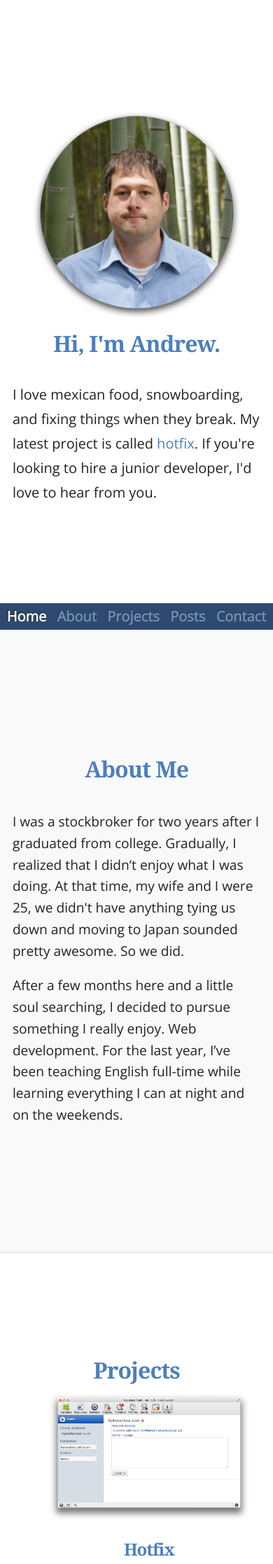
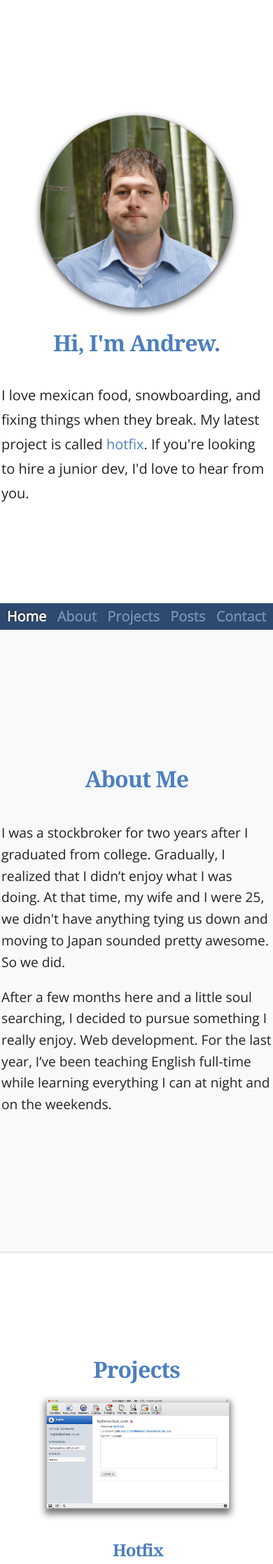
Before and after one commit to karsumit94/andrewholsted.github.io, a Jekyll site: the page built from index.html, in a window 390 px wide. Shown: the top 2235 px of the page at 70% size. Built offline with Jekyll 4.4.1, drawn with Linux system fonts in a browser that asks for light colours; nearby versions of some CDN libraries; some web fonts are replaced; Markdown is read by kramdown in place of the engine named in the settings.

Commit message:
Remove padding on sections.

```diff
--- a/css/main.css
+++ b/css/main.css
@@ -622,7 +622,7 @@ h2 {
 }
 
 section {
-    padding: 1em;
+    padding: 1em 0;
 }
 
 }
--- a/index.html
+++ b/index.html
@@ -11,7 +11,7 @@ title: "Home"
 	  			<h1>Hi, I'm Andrew. </h1>
 
 		  		<p>
-			  		I love mexican food, snowboarding, and fixing things when they break. My latest project is called <a href ="https://chrome.google.com/webstore/detail/hotfix/bfmckmhcljhakgkngnfjhmmffaabdafi">hotfix</a>. If you're looking to hire a junior developer, I'd love to hear from you.
+			  		I love mexican food, snowboarding, and fixing things when they break. My latest project is called <a href ="https://chrome.google.com/webstore/detail/hotfix/bfmckmhcljhakgkngnfjhmmffaabdafi">hotfix</a>. If you're looking to hire a junior dev, I'd love to hear from you.
 			  	</p>
 		  	</div>
 		</div>
```
